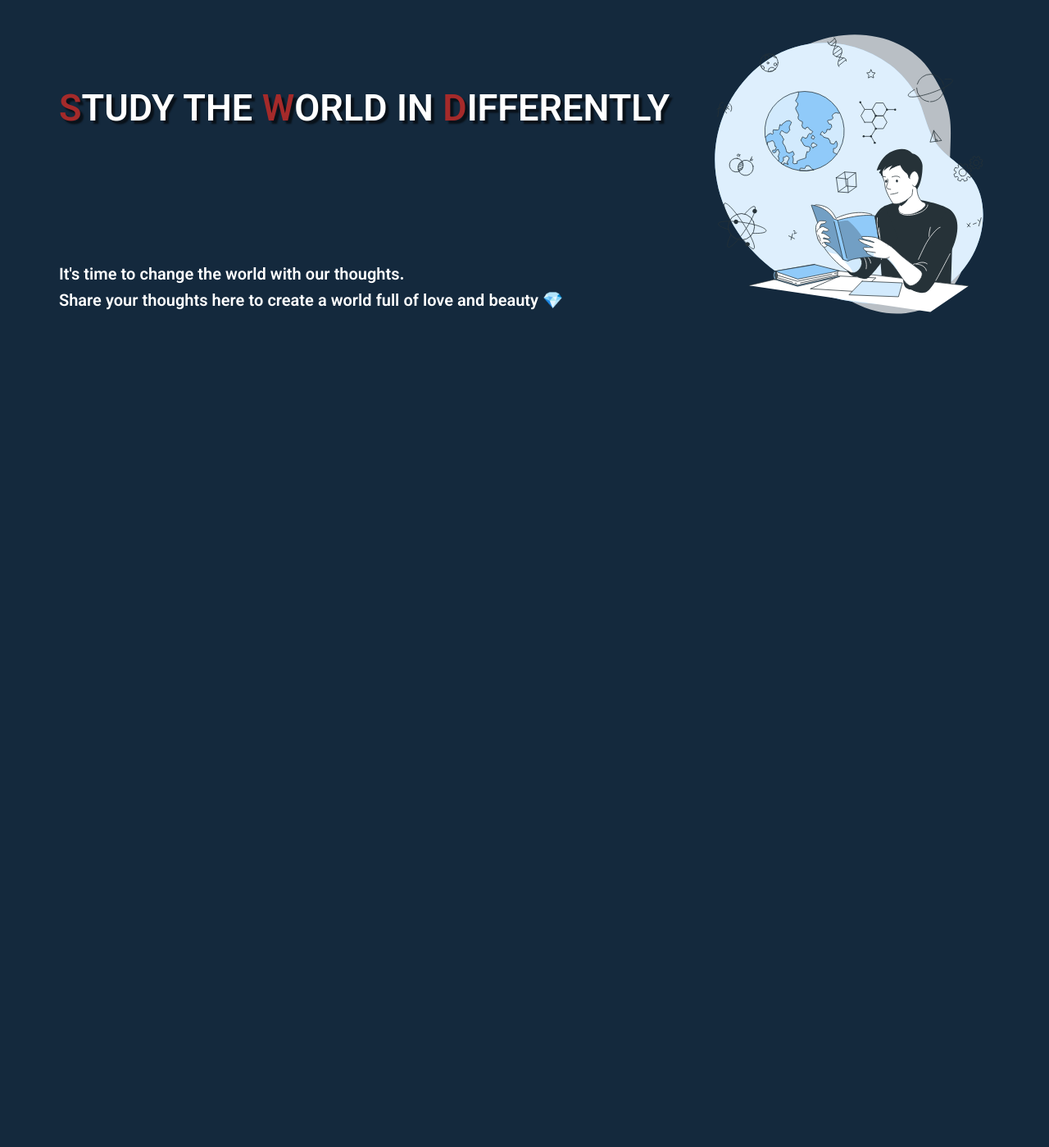
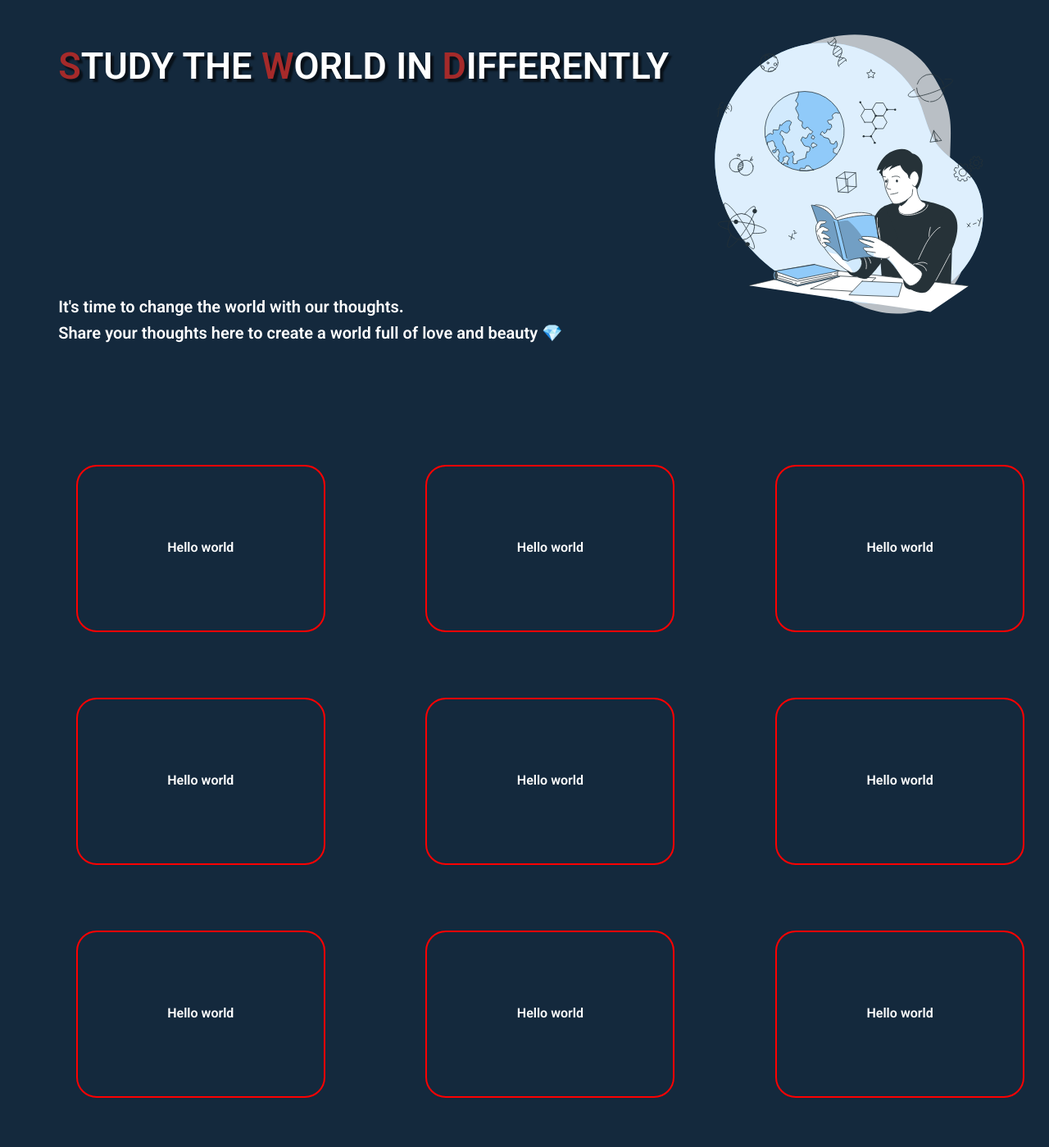
Before and after one commit to behshadrhp/linorix-dajngo-blog, a Django app: page / in a window 1280 px wide; the page is wider, and only the part inside the window is pictured. Shown: the part 110-1509 px from the top of that part at 82% size. Before the commit the page ends 493 px from the top of that part, so only its background shows below. Run offline with Django 4.2, Linux system fonts and the light colour scheme.

Commit message:
create box essay

```diff
--- a/blog/media/src/index.html
+++ b/blog/media/src/index.html
@@ -22,8 +22,36 @@
     </div>
 </table>
 
-<div>
+<div class="box-essay">
+    <div class="box">
+        Hello world
+    </div>
+    <div class="box">
+        Hello world
+    </div>
+    <div class="box">
+        Hello world
+    </div>
 
+    <div class="box">
+        Hello world
+    </div>
+    <div class="box">
+        Hello world
+    </div>
+    <div class="box">
+        Hello world
+    </div>
+    <div class="box">
+        Hello world
+    </div>
+    <div class="box">
+        Hello world
+    </div>
+
+    <div class="box">
+        Hello world
+    </div>
 </div>
 
 {% endblock media %}
--- a/static/style/main.css
+++ b/static/style/main.css
@@ -24,7 +24,6 @@ a{
 }
 
 .study-text{
-    position: absolute;
     margin-top: 4%;
     margin-left: 5%;
 }
@@ -44,3 +43,27 @@ a{
 .swd{
     color: #A52A2A;
 }
+
+.box-essay{
+    display: grid;
+    grid-template-columns: repeat(3, minmax(0, 90%));
+    margin: auto;
+    margin-top: 5%;
+    margin-left: 2%;
+    padding: 1.5vw;
+    position: absolute;
+    width: 100%;
+    height: auto;
+}
+
+.box{
+    position: relative;
+    display: flex;
+    width: 300px;
+    height: 200px;
+    margin: 40px;
+    justify-content: center;
+    align-items: center;
+    border-radius: 25px;
+    border: 2px solid red;
+}
```
